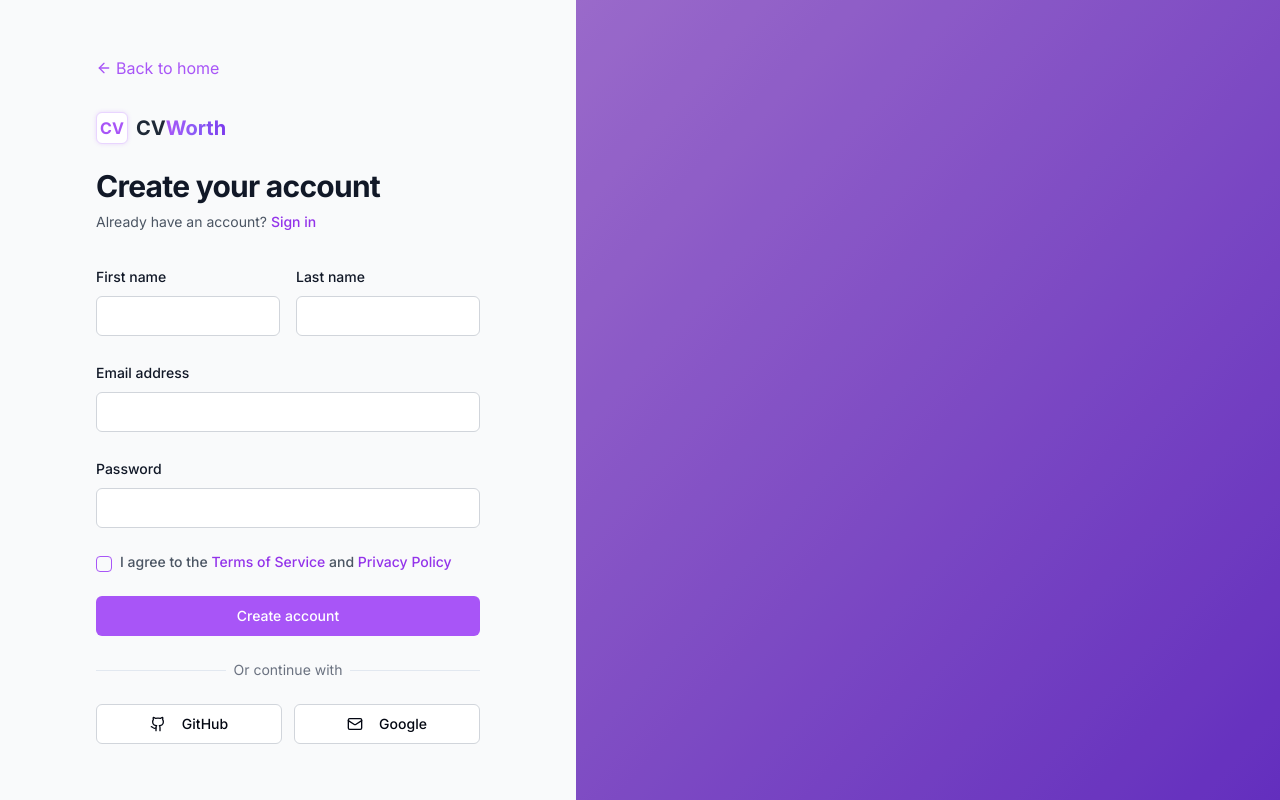
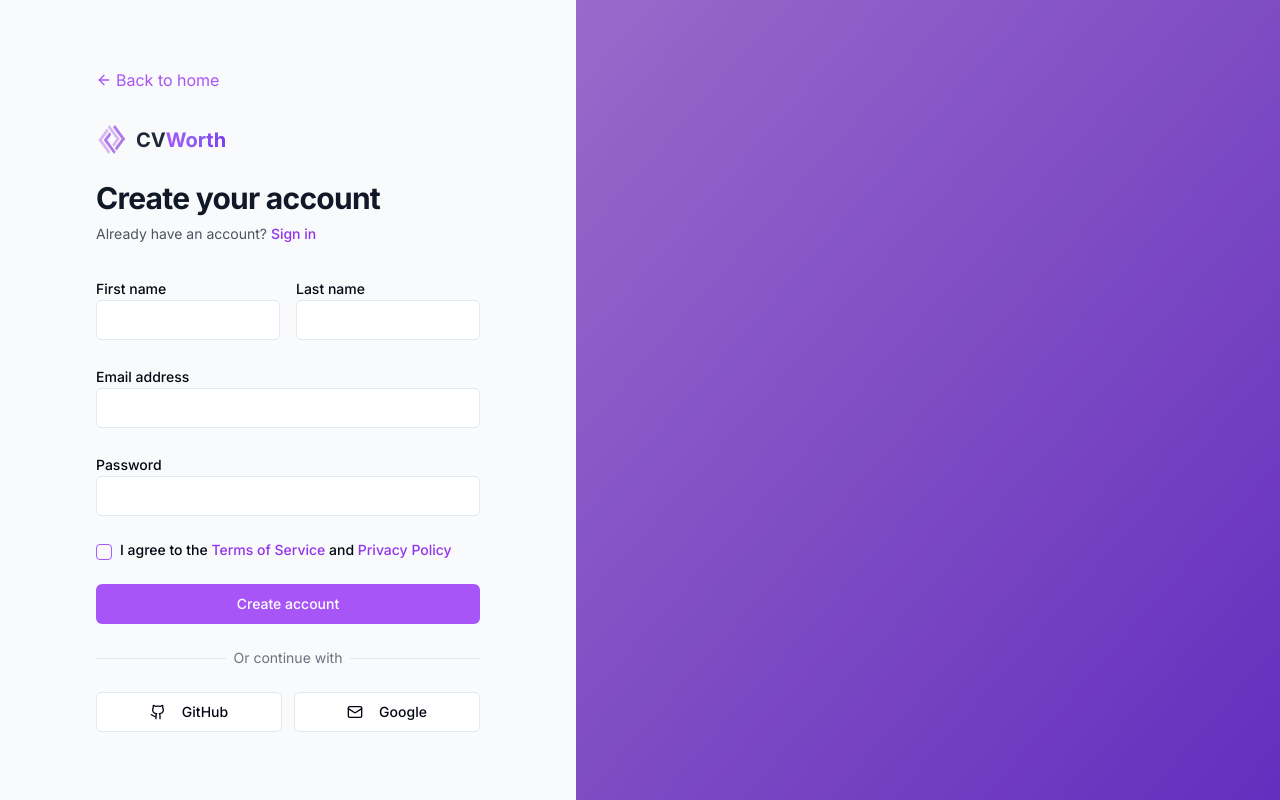
Before and after one commit to elijahgummer/sas, a Next.js app: page /sign-up in a window 1280 px wide. Built offline with nearby package versions, Linux system fonts and the light colour scheme.

Commit message:
changed the code

```diff
--- a/app/sign-in/page.tsx
+++ b/app/sign-in/page.tsx
@@ -5,34 +5,25 @@ import Link from "next/link"
 import { Button } from "../components/ui/button"
 import { Input } from "../components/ui/input"
 import { Label } from "../components/ui/label"
-import { Checkbox } from "../components/ui/checkbox"
 import { Separator } from "../components/ui/separator"
 import { ArrowLeft, Github, Mail } from "lucide-react"
 import { ThemeToggle } from "../components/theme-toggle"
-import { useTheme } from "next-themes"
 
 export default function SignInPage() {
   const [isLoading, setIsLoading] = useState(false)
-  const { theme } = useTheme()
   const [mounted, setMounted] = useState(false)
 
-  // useEffect only runs on the client, so we can safely show the UI
   useEffect(() => {
     setMounted(true)
   }, [])
 
-  const handleSignIn = async (e: React.FormEvent<HTMLFormElement>) => {
+  const handleSignIn = (e: React.FormEvent<HTMLFormElement>) => {
     e.preventDefault()
     setIsLoading(true)
-    // Simulate loading
-    setTimeout(() => {
-      setIsLoading(false)
-    }, 1500)
+    setTimeout(() => setIsLoading(false), 1500)
   }
 
-  if (!mounted) {
-    return null
-  }
+  if (!mounted) return null
 
   return (
     <div className="flex min-h-screen bg-gray-50 dark:bg-gray-900">
@@ -41,7 +32,6 @@ export default function SignInPage() {
         <div className="absolute top-4 right-4">
           <ThemeToggle />
         </div>
-
         <div className="mx-auto w-full max-w-sm lg:w-96">
           <div className="flex items-center gap-2 mb-8">
             <Link href="/" className="flex items-center text-purple-500 hover:text-purple-600 transition-colors">
@@ -49,15 +39,9 @@ export default function SignInPage() {
               Back to home
             </Link>
           </div>
-
           <div>
             <Link href="/" className="flex items-center gap-2 mb-6">
-              <div className="relative w-8 h-8">
-                <div className="absolute inset-0 bg-purple-500 rounded-md blur-[2px] opacity-20"></div>
-                <div className="relative bg-white dark:bg-gray-800 rounded-md w-full h-full flex items-center justify-center border border-purple-200 dark:border-purple-700">
-                  <span className="text-purple-500 font-bold text-base">CV</span>
-                </div>
-              </div>
+              <img src="/logo.png" alt="Logo" className="w-8 h-8" />
               <span className="text-xl font-bold">
                 <span className="text-gray-800 dark:text-gray-200">CV</span>
                 <span className="gradient-text">Worth</span>
@@ -67,61 +51,20 @@ export default function SignInPage() {
             <p className="mt-2 text-sm text-gray-600 dark:text-gray-400">
               Don&apos;t have an account?{" "}
               <Link href="/sign-up" className="font-medium text-purple-600 dark:text-purple-400 hover:text-purple-500">
-                Sign up for free
+                Sign up
               </Link>
             </p>
           </div>
-
           <div className="mt-8">
-            <div className="mt-6">
             <form onSubmit={handleSignIn} className="space-y-6">
               <div>
-                  <Label htmlFor="email" className="text-gray-900 dark:text-gray-200">
-                    Email address
-                  </Label>
-                  <div className="mt-2">
-                    <Input
-                      id="email"
-                      name="email"
-                      type="email"
-                      autoComplete="email"
-                      required
-                      className="block w-full border-gray-300 dark:border-gray-700 dark:bg-gray-800 dark:text-white focus:ring-purple-500 focus:border-purple-500"
-                    />
+                <Label htmlFor="email">Email address</Label>
+                <Input id="email" name="email" type="email" autoComplete="email" required />
               </div>
+              <div>
+                <Label htmlFor="password">Password</Label>
+                <Input id="password" name="password" type="password" autoComplete="current-password" required />
               </div>
-
-                <div>
-                  <div className="flex items-center justify-between">
-                    <Label htmlFor="password" className="text-gray-900 dark:text-gray-200">
-                      Password
-                    </Label>
-                    <div className="text-sm">
-                      <Link href="#" className="font-medium text-purple-600 dark:text-purple-400 hover:text-purple-500">
-                        Forgot password?
-                      </Link>
-                    </div>
-                  </div>
-                  <div className="mt-2">
-                    <Input
-                      id="password"
-                      name="password"
-                      type="password"
-                      autoComplete="current-password"
-                      required
-                      className="block w-full border-gray-300 dark:border-gray-700 dark:bg-gray-800 dark:text-white focus:ring-purple-500 focus:border-purple-500"
-                    />
-                  </div>
-                </div>
-
-                <div className="flex items-center">
-                  <Checkbox id="remember-me" />
-                  <Label htmlFor="remember-me" className="ml-2 text-sm text-gray-600 dark:text-gray-400">
-                    Remember me
-                  </Label>
-                </div>
-
-                <div>
               <Button
                 type="submit"
                 className="w-full bg-purple-500 hover:bg-purple-600 text-white"
@@ -129,9 +72,7 @@ export default function SignInPage() {
               >
                 {isLoading ? "Signing in..." : "Sign in"}
               </Button>
-                </div>
             </form>
-
             <div className="mt-6">
               <div className="relative">
                 <div className="absolute inset-0 flex items-center">
@@ -143,19 +84,12 @@ export default function SignInPage() {
                   </span>
                 </div>
               </div>
-
               <div className="mt-6 grid grid-cols-2 gap-3">
-                  <Button
-                    variant="outline"
-                    className="w-full border-gray-300 dark:border-gray-700 dark:text-gray-300 hover:bg-purple-50 dark:hover:bg-gray-800"
-                  >
+                <Button variant="outline" className="w-full">
                   <Github className="mr-2 h-4 w-4" />
                   GitHub
                 </Button>
-                  <Button
-                    variant="outline"
-                    className="w-full border-gray-300 dark:border-gray-700 dark:text-gray-300 hover:bg-purple-50 dark:hover:bg-gray-800"
-                  >
+                <Button variant="outline" className="w-full">
                   <Mail className="mr-2 h-4 w-4" />
                   Google
                 </Button>
@@ -164,32 +98,29 @@ export default function SignInPage() {
           </div>
         </div>
       </div>
-      </div>
-
-      {/* Right side - Image */}
+      {/* Right side - Image/Info */}
       <div className="relative hidden w-0 flex-1 lg:block">
         <div className="absolute inset-0 h-full w-full bg-gradient-to-br from-purple-400 to-violet-600 object-cover">
           <div className="absolute inset-0 bg-black/20"></div>
           <div className="absolute inset-0 flex flex-col items-center justify-center text-white p-12">
             <div className="max-w-md text-center animate-fade-in">
-              <h2 className="text-3xl font-bold mb-4">Unlock Your Career Potential</h2>
+              <h2 className="text-3xl font-bold mb-4">Welcome Back!</h2>
               <p className="text-lg mb-8">
-                Join thousands of professionals who have improved their resumes and landed their dream jobs with
-                CVWorth.
+                Sign in to access your dashboard and unlock your resume insights.
               </p>
-              <div className="flex justify-center space-x-4">
-                <div className="bg-white/10 backdrop-blur-sm p-4 rounded-lg">
-                  <div className="text-3xl font-bold">10k+</div>
-                  <div className="text-sm">Resumes Analyzed</div>
-                </div>
-                <div className="bg-white/10 backdrop-blur-sm p-4 rounded-lg">
-                  <div className="text-3xl font-bold">85%</div>
-                  <div className="text-sm">Interview Rate</div>
-                </div>
-                <div className="bg-white/10 backdrop-blur-sm p-4 rounded-lg">
-                  <div className="text-3xl font-bold">92%</div>
-                  <div className="text-sm">User Satisfaction</div>
-                </div>
+              <div className="bg-white/10 backdrop-blur-sm p-6 rounded-lg">
+                <h3 className="text-xl font-semibold mb-4">Why CVWorth?</h3>
+                <ul className="space-y-3 text-left">
+                  <li className="flex items-start">
+                    <span>✔️ Secure & private</span>
+                  </li>
+                  <li className="flex items-start">
+                    <span>✔️ Fast, AI-powered analysis</span>
+                  </li>
+                  <li className="flex items-start">
+                    <span>✔️ Personalized career growth tips</span>
+                  </li>
+                </ul>
               </div>
             </div>
           </div>
--- a/app/sign-up/page.tsx
+++ b/app/sign-up/page.tsx
@@ -13,26 +13,19 @@ import { useTheme } from "next-themes"
 
 export default function SignUpPage() {
   const [isLoading, setIsLoading] = useState(false)
-  const { theme } = useTheme()
   const [mounted, setMounted] = useState(false)
 
-  // useEffect only runs on the client, so we can safely show the UI
   useEffect(() => {
     setMounted(true)
   }, [])
 
-  const handleSignUp = async (e: React.FormEvent<HTMLFormElement>) => {
+  const handleSignUp = (e: React.FormEvent<HTMLFormElement>) => {
     e.preventDefault()
     setIsLoading(true)
-    // Simulate loading
-    setTimeout(() => {
-      setIsLoading(false)
-    }, 1500)
+    setTimeout(() => setIsLoading(false), 1500)
   }
 
-  if (!mounted) {
-    return null
-  }
+  if (!mounted) return null
 
   return (
     <div className="flex min-h-screen bg-gray-50 dark:bg-gray-900">
@@ -41,7 +34,6 @@ export default function SignUpPage() {
         <div className="absolute top-4 right-4">
           <ThemeToggle />
         </div>
-
         <div className="mx-auto w-full max-w-sm lg:w-96">
           <div className="flex items-center gap-2 mb-8">
             <Link href="/" className="flex items-center text-purple-500 hover:text-purple-600 transition-colors">
@@ -49,15 +41,9 @@ export default function SignUpPage() {
               Back to home
             </Link>
           </div>
-
           <div>
             <Link href="/" className="flex items-center gap-2 mb-6">
-              <div className="relative w-8 h-8">
-                <div className="absolute inset-0 bg-purple-500 rounded-md blur-[2px] opacity-20"></div>
-                <div className="relative bg-white dark:bg-gray-800 rounded-md w-full h-full flex items-center justify-center border border-purple-200 dark:border-purple-700">
-                  <span className="text-purple-500 font-bold text-base">CV</span>
-                </div>
-              </div>
+              <img src="/logo.png" alt="Logo" className="w-8 h-8" />
               <span className="text-xl font-bold">
                 <span className="text-gray-800 dark:text-gray-200">CV</span>
                 <span className="gradient-text">Worth</span>
@@ -71,79 +57,29 @@ export default function SignUpPage() {
               </Link>
             </p>
           </div>
-
           <div className="mt-8">
-            <div className="mt-6">
             <form onSubmit={handleSignUp} className="space-y-6">
               <div className="grid grid-cols-2 gap-4">
                 <div>
-                    <Label htmlFor="first-name" className="text-gray-900 dark:text-gray-200">
-                      First name
-                    </Label>
-                    <div className="mt-2">
-                      <Input
-                        id="first-name"
-                        name="first-name"
-                        type="text"
-                        autoComplete="given-name"
-                        required
-                        className="block w-full border-gray-300 dark:border-gray-700 dark:bg-gray-800 dark:text-white focus:ring-purple-500 focus:border-purple-500"
-                      />
+                  <Label htmlFor="first-name">First name</Label>
+                  <Input id="first-name" name="first-name" type="text" autoComplete="given-name" required />
+                </div>
+                <div>
+                  <Label htmlFor="last-name">Last name</Label>
+                  <Input id="last-name" name="last-name" type="text" autoComplete="family-name" required />
                 </div>
               </div>
-
               <div>
-                    <Label htmlFor="last-name" className="text-gray-900 dark:text-gray-200">
-                      Last name
-                    </Label>
-                    <div className="mt-2">
-                      <Input
-                        id="last-name"
-                        name="last-name"
-                        type="text"
-                        autoComplete="family-name"
-                        required
-                        className="block w-full border-gray-300 dark:border-gray-700 dark:bg-gray-800 dark:text-white focus:ring-purple-500 focus:border-purple-500"
-                      />
+                <Label htmlFor="email">Email address</Label>
+                <Input id="email" name="email" type="email" autoComplete="email" required />
               </div>
+              <div>
+                <Label htmlFor="password">Password</Label>
+                <Input id="password" name="password" type="password" autoComplete="new-password" required />
               </div>
-                </div>
-
-                <div>
-                  <Label htmlFor="email" className="text-gray-900 dark:text-gray-200">
-                    Email address
-                  </Label>
-                  <div className="mt-2">
-                    <Input
-                      id="email"
-                      name="email"
-                      type="email"
-                      autoComplete="email"
-                      required
-                      className="block w-full border-gray-300 dark:border-gray-700 dark:bg-gray-800 dark:text-white focus:ring-purple-500 focus:border-purple-500"
-                    />
-                  </div>
-                </div>
-
-                <div>
-                  <Label htmlFor="password" className="text-gray-900 dark:text-gray-200">
-                    Password
-                  </Label>
-                  <div className="mt-2">
-                    <Input
-                      id="password"
-                      name="password"
-                      type="password"
-                      autoComplete="new-password"
-                      required
-                      className="block w-full border-gray-300 dark:border-gray-700 dark:bg-gray-800 dark:text-white focus:ring-purple-500 focus:border-purple-500"
-                    />
-                  </div>
-                </div>
-
               <div className="flex items-start">
                 <Checkbox id="terms" className="mt-1" />
-                  <Label htmlFor="terms" className="ml-2 text-sm text-gray-600 dark:text-gray-400">
+                <Label htmlFor="terms" className="ml-2 text-sm">
                   I agree to the{" "}
                   <Link href="#" className="font-medium text-purple-600 dark:text-purple-400 hover:text-purple-500">
                     Terms of Service
@@ -154,8 +90,6 @@ export default function SignUpPage() {
                   </Link>
                 </Label>
               </div>
-
-                <div>
               <Button
                 type="submit"
                 className="w-full bg-purple-500 hover:bg-purple-600 text-white"
@@ -163,9 +97,7 @@ export default function SignUpPage() {
               >
                 {isLoading ? "Creating account..." : "Create account"}
               </Button>
-                </div>
             </form>
-
             <div className="mt-6">
               <div className="relative">
                 <div className="absolute inset-0 flex items-center">
@@ -177,19 +109,12 @@ export default function SignUpPage() {
                   </span>
                 </div>
               </div>
-
               <div className="mt-6 grid grid-cols-2 gap-3">
-                  <Button
-                    variant="outline"
-                    className="w-full border-gray-300 dark:border-gray-700 dark:text-gray-300 hover:bg-purple-50 dark:hover:bg-gray-800"
-                  >
+                <Button variant="outline" className="w-full">
                   <Github className="mr-2 h-4 w-4" />
                   GitHub
                 </Button>
-                  <Button
-                    variant="outline"
-                    className="w-full border-gray-300 dark:border-gray-700 dark:text-gray-300 hover:bg-purple-50 dark:hover:bg-gray-800"
-                  >
+                <Button variant="outline" className="w-full">
                   <Mail className="mr-2 h-4 w-4" />
                   Google
                 </Button>
@@ -198,9 +123,7 @@ export default function SignUpPage() {
           </div>
         </div>
       </div>
-      </div>
-
-      {/* Right side - Image */}
+      {/* Right side - Image/Info */}
       <div className="relative hidden w-0 flex-1 lg:block">
         <div className="absolute inset-0 h-full w-full bg-gradient-to-br from-purple-400 to-violet-600 object-cover">
           <div className="absolute inset-0 bg-black/20"></div>
```
Lines whose indentation alone changed are shown as unchanged.
